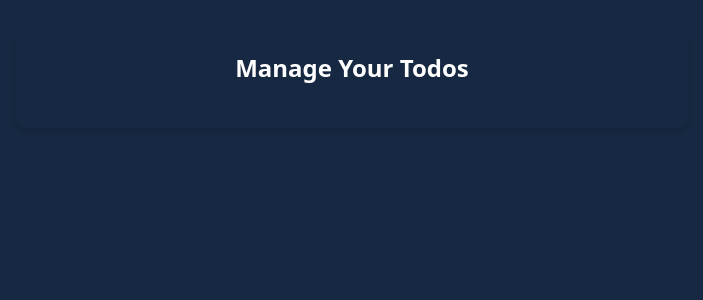
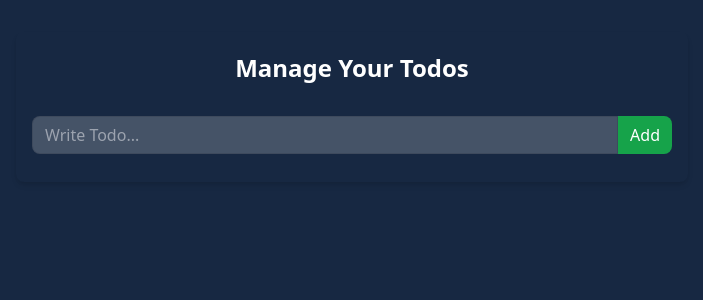
Before and after one commit to sowmik-sec/react, a React (Vite) app in the folder 10todocontextLocal/: page / in a window 1280 px wide. Shown: the top 300 px of the page, without its empty margins (288-991 px from the left). Built offline with nearby package versions, Linux system fonts and the light colour scheme.

Commit message:
done with context and local storage

```diff
--- a/10todocontextLocal/src/App.jsx
+++ b/10todocontextLocal/src/App.jsx
@@ -1,5 +1,6 @@
 import { useEffect, useState } from "react";
 import { TodoProvider } from "./contexts";
+import { TodoForm, TodoItem } from "./components";
 
 function App() {
   const [todos, setTodos] = useState([]);
@@ -47,9 +48,17 @@ function App() {
           <h1 className="text-2xl font-bold text-center mb-8 mt-2">
             Manage Your Todos
           </h1>
-          <div className="mb-4">{/* Todo form goes here */}</div>
+          <div className="mb-4">
+            {/* Todo form goes here */}
+            <TodoForm />
+          </div>
           <div className="flex flex-wrap gap-y-3">
             {/*Loop and Add TodoItem here */}
+            {todos.map((todo) => (
+              <div key={todo.id} className="w-full">
+                <TodoItem todo={todo} />
+              </div>
+            ))}
           </div>
         </div>
       </div>
--- a/10todocontextLocal/src/components/TodoItem.jsx
+++ b/10todocontextLocal/src/components/TodoItem.jsx
@@ -1,3 +1,4 @@
+import { useState } from "react";
 import { useTodo } from "../contexts";
 
 function TodoItem({ todo }) {
```
